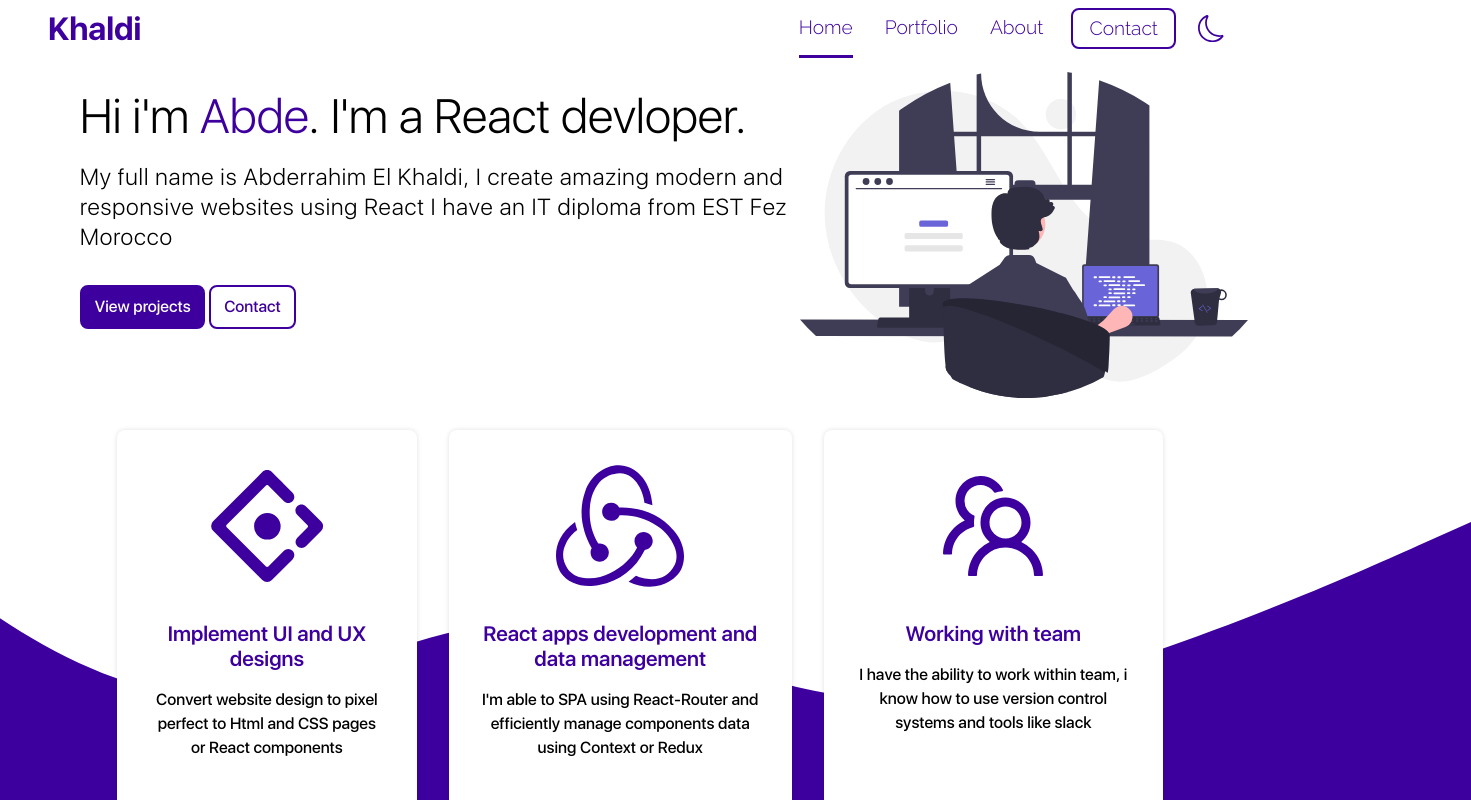
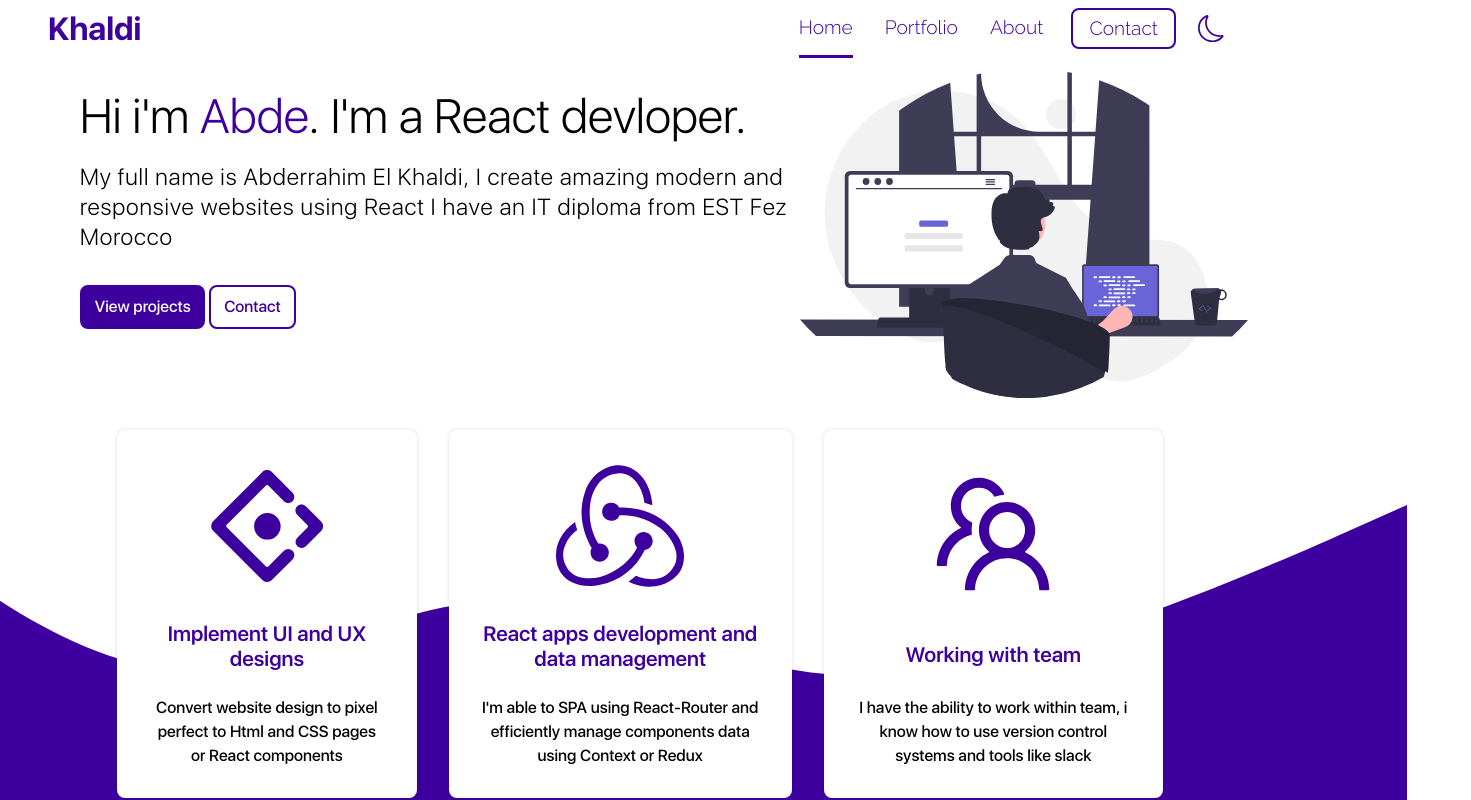
Before and after one commit to devkhaldi/portfolio, a React (Create React App) app: page / in a window 1280 px wide. Shown: the top 800 px of the page, 1471 px wide, since content can reach past the window. Built offline with nearby package versions, Linux system fonts and the light colour scheme.

Commit message:
fix cards text

```diff
--- a/src/home/Hero.css
+++ b/src/home/Hero.css
@@ -67,7 +67,7 @@
   display: flex;
   flex-direction: column;
   align-items: center;
-  height: 25rem;
+  height: 23rem;
   cursor: pointer;
   transition: all 0.3s;
 }
@@ -85,8 +85,12 @@
 .hero .hero-cards .card h3 {
   font-size: 1.3rem;
   margin-top: 2rem;
-  margin-bottom: 1rem;
+  margin-bottom: 1.5rem;
   color: var(--primary-color);
+}
+.hero .hero-cards .card:nth-child(3) h3 {
+  margin-top: 2.3rem;
+  margin-bottom: 1.75rem;
 }
 .hero .hero-cards .card p {
   color: var(--text-1);
--- a/src/home/Hero.js
+++ b/src/home/Hero.js
@@ -62,7 +62,7 @@ const Hero = () => {
           </div>
           <div className='card mx-md-3'>
             <div className='img-container'>
-              <AiOutlineTeam size='8rem' />
+              <AiOutlineTeam size='9rem' />
             </div>
             <div className='text-container'>
               <h3>Working with team</h3>
```
